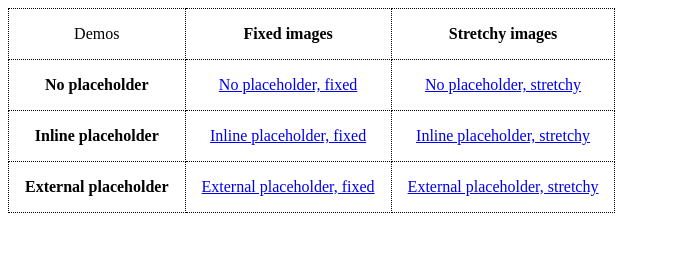
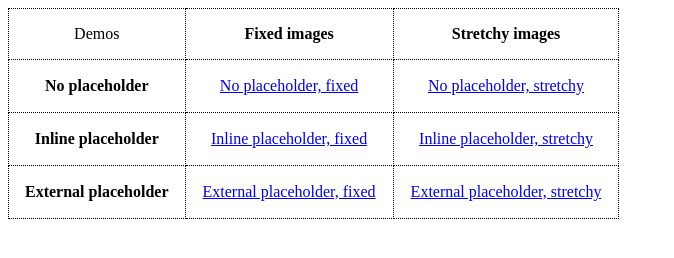
Before and after one commit to verlok/lazyload_placeholders_test, a plain HTML site: page index.html in a window 1280 px wide. Shown: the whole page, without its empty margins (0-674 px from the left). Drawn offline with Linux system fonts and the light colour scheme.

Commit message:
Improved table style

```diff
--- a/index.html
+++ b/index.html
@@ -7,7 +7,10 @@
     <title>LazyLoad Placeholder Peformance Test</title>
     <style>
         table {border-collapse: collapse; }
-        td, th {border: 1px solid black; padding: 1em; border-style: dotted; text-align: center}
+        td, th {border: 1px solid black; border-style: dotted; text-align: center}
+        th,a {padding: 1em; }
+        a {display: block}
+        a:hover {background:#eee}
     </style>
 </head>
 <body>
```
